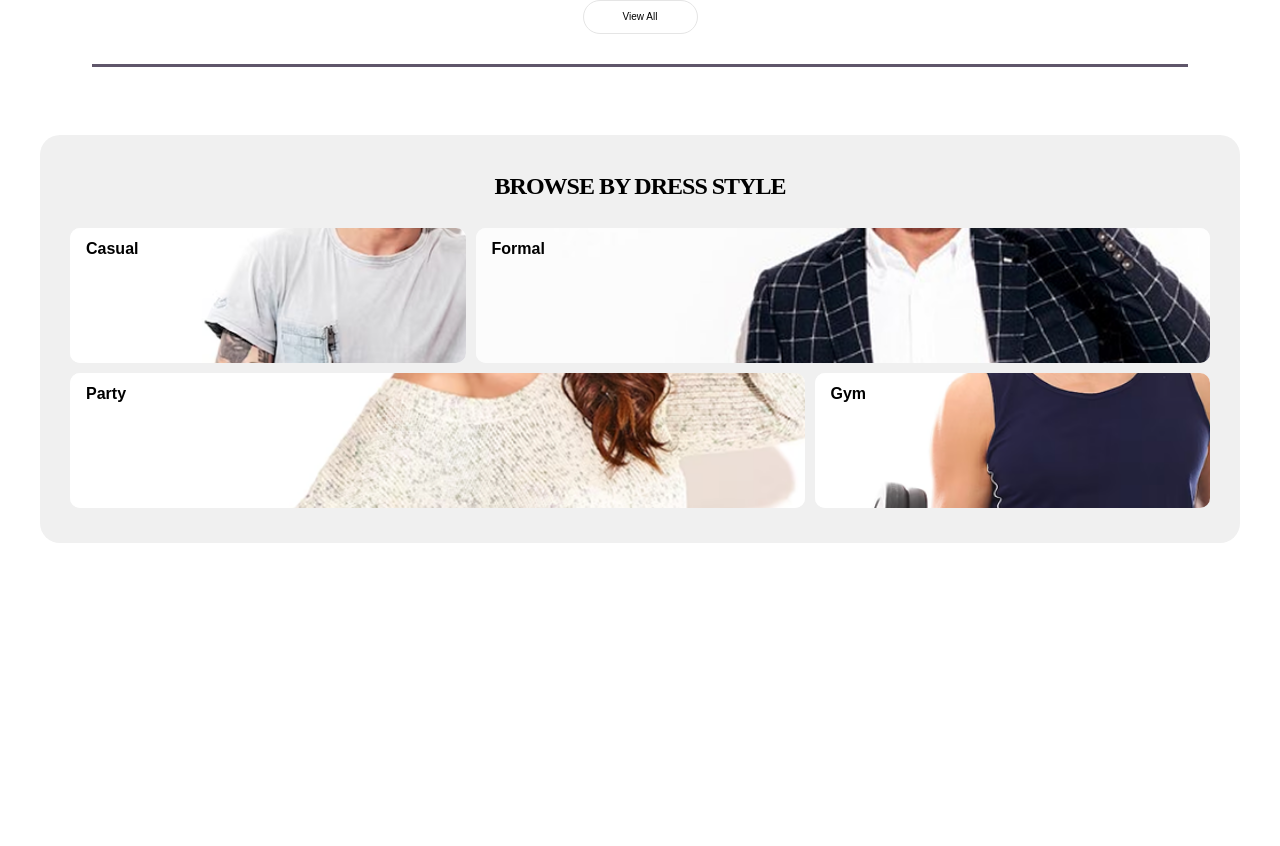
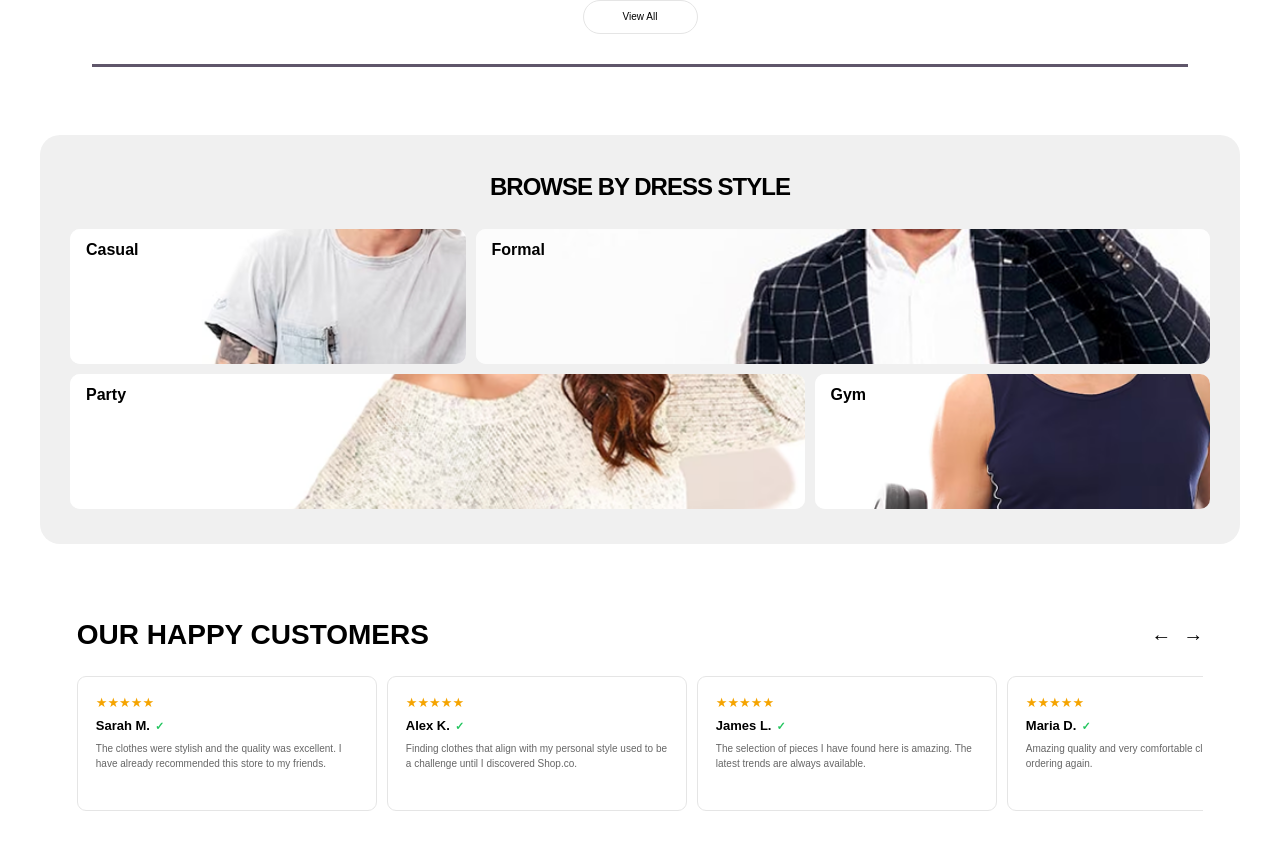
Before and after one commit to abdurehman19/Full-Stack-Assigement, a React (Vite) app in the folder Full stack Assigement/: page / in a window 1280 px wide. Shown: the part 1812-2658 px from the top of the page. Before the commit the page ends 2395 px from the top, so only its background shows below. Built offline with nearby package versions, Linux system fonts and the light colour scheme.

Commit message:
Add HappyCustomers component and styles for customer reviews section

```diff
--- a/Full stack Assigement/src/components/dressstyle/DressStyle.css
+++ b/Full stack Assigement/src/components/dressstyle/DressStyle.css
@@ -15,6 +15,7 @@
     border-radius: 20px;
 
     box-sizing: border-box;
+    font-family: Arial, Helvetica, sans-serif;
 }
 
 
--- a/Full stack Assigement/src/components/happycostomers/HappyCustomers.css
+++ b/Full stack Assigement/src/components/happycostomers/HappyCustomers.css
@@ -0,0 +1,162 @@
+.customers {
+    width: 100%;
+    padding: 35px 6%;
+    background: #fff;
+    overflow: hidden;
+    font-family: Arial, Helvetica, sans-serif;
+}
+
+
+/* HEADER */
+
+.customers-header {
+    display: flex;
+    align-items: center;
+    justify-content: space-between;
+
+    margin-bottom: 25px;
+}
+
+.customers-header h2 {
+    margin: 0;
+
+    font-size: 28px;
+    font-weight: 900;
+
+    color: #000;
+}
+
+
+/* ARROWS */
+
+.customer-arrows {
+    display: flex;
+    gap: 12px;
+}
+
+.customer-arrows button {
+    border: none;
+    background: transparent;
+
+    font-size: 20px;
+
+    cursor: pointer;
+}
+
+
+/* REVIEWS */
+
+.reviews {
+    display: flex;
+    gap: 10px;
+
+    overflow-x: auto;
+
+    scroll-behavior: smooth;
+
+    scrollbar-width: none;
+}
+
+.reviews::-webkit-scrollbar {
+    display: none;
+}
+
+.review-card {
+    flex: 0 0 300px;
+
+
+    min-height: 135px;
+
+    padding: 18px;
+
+    border: 1px solid #e5e5e5;
+    border-radius: 9px;
+
+    background: #fff;
+}
+
+
+/* STARS */
+
+.stars {
+    color: #f5a400;
+
+    font-size: 13px;
+
+    margin-bottom: 8px;
+}
+
+
+/* NAME */
+
+.review-card h3 {
+    margin: 0 0 8px;
+
+    font-size: 13px;
+    font-weight: 700;
+}
+
+.review-card h3 span {
+    color: #22c55e;
+
+    margin-left: 5px;
+
+    font-size: 11px;
+}
+
+
+/* REVIEW */
+
+.review-card p {
+    margin: 0;
+
+    color: #666;
+
+    font-size: 10px;
+
+    line-height: 1.5;
+}
+
+
+/* TABLET */
+
+@media (max-width: 768px) {
+
+    .customers {
+        padding: 35px 20px;
+    }
+
+    .customers-header h2 {
+        font-size: 22px;
+    }
+
+    .review-card {
+        flex: 0 0 270px;
+    }
+}
+
+
+/* MOBILE */
+
+@media (max-width: 480px) {
+
+    .customers {
+        padding: 30px 15px;
+    }
+
+    .customers-header h2 {
+        font-size: 19px;
+    }
+
+    .customer-arrows {
+        gap: 5px;
+    }
+
+    .customer-arrows button {
+        font-size: 17px;
+    }
+
+    .review-card {
+        flex: 0 0 260px;
+    }
+}
--- a/Full stack Assigement/src/components/happycostomers/HappyCustomers.jsx
+++ b/Full stack Assigement/src/components/happycostomers/HappyCustomers.jsx
@@ -0,0 +1,109 @@
+import React, { useRef } from "react";
+import "./HappyCustomers.css";
+
+const reviews = [
+  {
+    name: "Sarah M.",
+    review:
+      "The clothes were stylish and the quality was excellent. I have already recommended this store to my friends.",
+  },
+  {
+    name: "Alex K.",
+    review:
+      "Finding clothes that align with my personal style used to be a challenge until I discovered Shop.co.",
+  },
+  {
+    name: "James L.",
+    review:
+      "The selection of pieces I have found here is amazing. The latest trends are always available.",
+  },
+  {
+    name: "Maria D.",
+    review:
+      "Amazing quality and very comfortable clothes. Definitely ordering again.",
+  },
+  {
+    name: "John S.",
+    review:
+      "Great products, fast delivery and the quality is really impressive.",
+  },
+];
+
+function HappyCustomers() {
+
+  // Reviews wale div ko control karega
+  const reviewsRef = useRef(null);
+
+  // LEFT ARROW
+  const handlePrev = () => {
+    reviewsRef.current.scrollBy({
+      left: -320,
+      behavior: "smooth",
+    });
+  };
+
+  // RIGHT ARROW
+  const handleNext = () => {
+    reviewsRef.current.scrollBy({
+      left: 320,
+      behavior: "smooth",
+    });
+  };
+
+  return (
+    <section className="customers">
+
+      {/* HEADER */}
+      <div className="customers-header">
+
+        <h2>OUR HAPPY CUSTOMERS</h2>
+
+        <div className="customer-arrows">
+
+          <button onClick={handlePrev}>
+            ←
+          </button>
+
+          <button onClick={handleNext}>
+            →
+          </button>
+
+        </div>
+
+      </div>
+
+
+      {/* REVIEWS */}
+      <div
+        className="reviews"
+        ref={reviewsRef}
+      >
+
+        {reviews.map((item, index) => (
+
+          <div className="review-card" key={index}>
+
+            <div className="stars">
+              ★★★★★
+            </div>
+
+            <h3>
+              {item.name}
+              <span>✓</span>
+            </h3>
+
+            <p>
+              {item.review}
+            </p>
+
+          </div>
+
+        ))}
+
+      </div>
+
+    </section>
+  );
+}
+
+export default HappyCustomers;
--- a/Full stack Assigement/src/components/pages/Home.jsx
+++ b/Full stack Assigement/src/components/pages/Home.jsx
@@ -5,6 +5,7 @@ import Marque from '../marque/Marque'
 import NewArrivals from '../newarrival/NewArrivals'
 import Topselling from '../topselling/Topselling'
 import DressStyle from '../dressstyle/DressStyle'
+import HappyCustomers from '../happycostomers/HappyCustomers'
 
 function Home() {
   return(
@@ -14,6 +15,7 @@ function Home() {
     <NewArrivals/>
     <Topselling/>
     <DressStyle/>
+    <HappyCustomers/>
     </>
   )
 }
```
